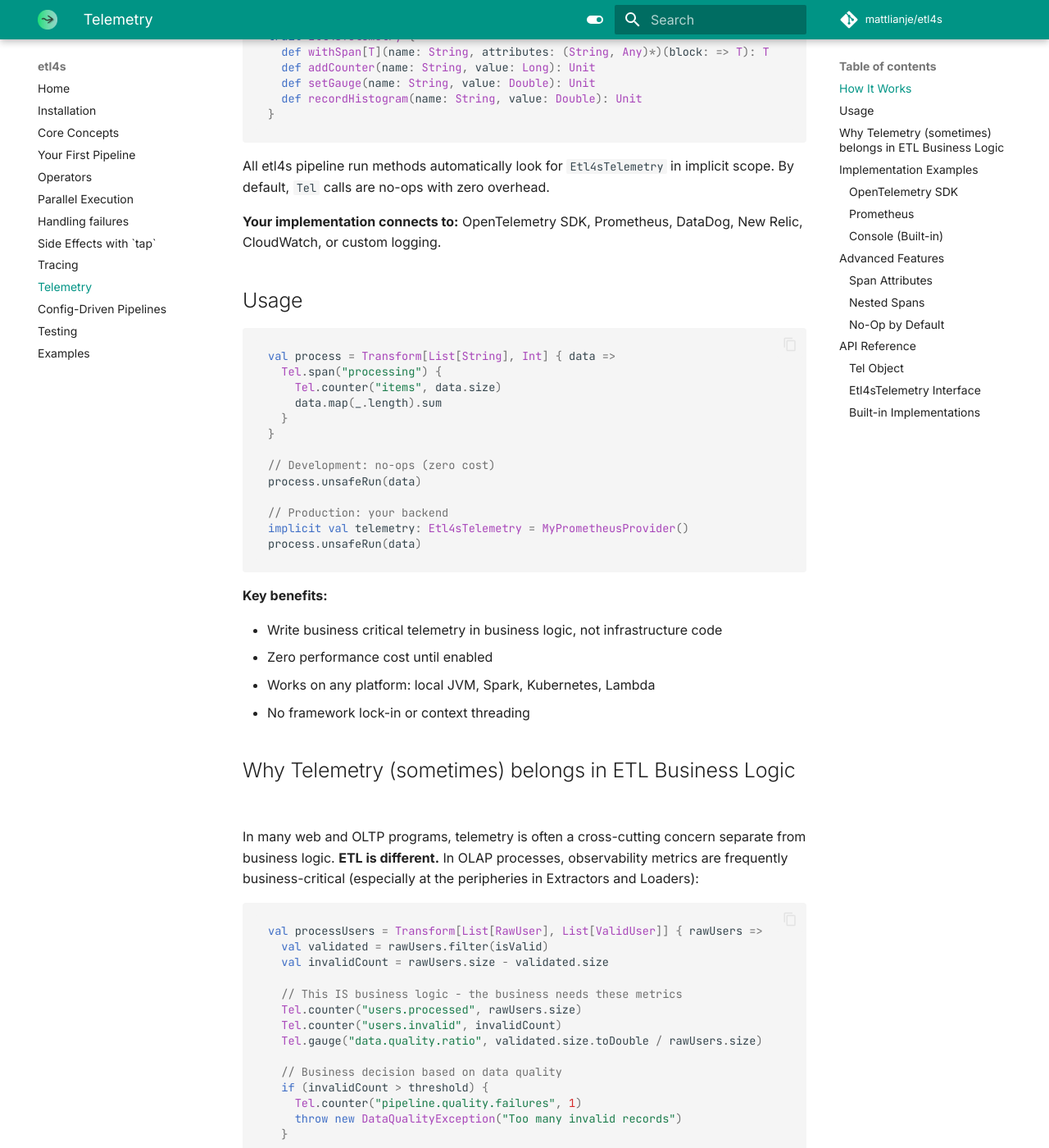
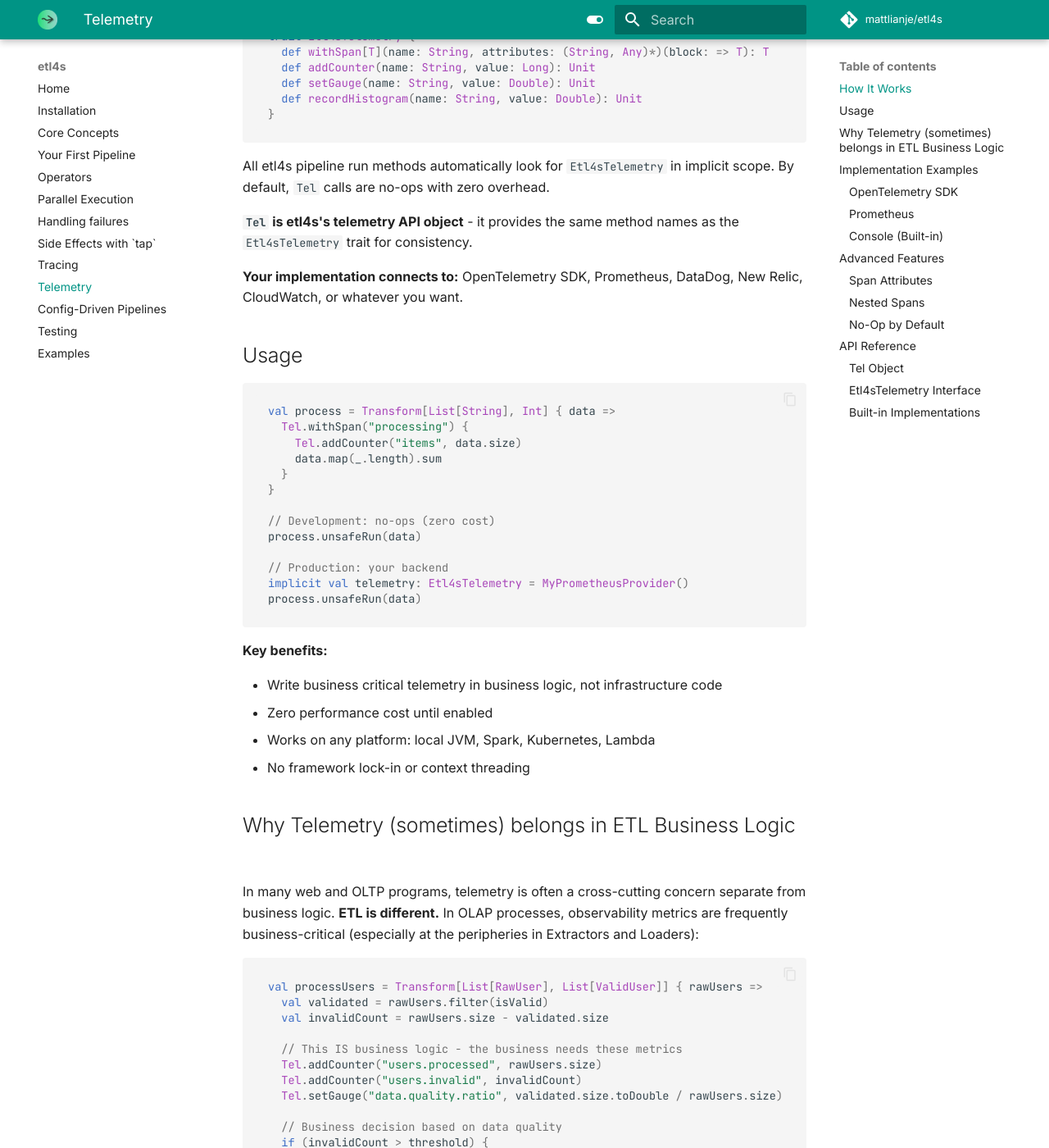
Before and after one commit to mattlianje/etl4s, an MkDocs documentation site: the page built from docs/opentelemetry.md, in a window 1280 px wide and 1400 px high, scrolled down 287 px. Shown: the whole window at 82% size. Built offline with MkDocs 1.6.1 and Material for MkDocs 9.7.7, drawn with Linux system fonts in a browser that asks for light colours; comment, search, counter and statistics services are not loaded; some of the changed text lies outside the part shown.

Commit message:
tweak telemetry interface + docs

````diff
--- a/docs/opentelemetry.md
+++ b/docs/opentelemetry.md
@@ -15,14 +15,16 @@ trait Etl4sTelemetry {
 
 All etl4s pipeline run methods automatically look for `Etl4sTelemetry` in implicit scope. By default, `Tel` calls are no-ops with zero overhead.
 
-**Your implementation connects to:** OpenTelemetry SDK, Prometheus, DataDog, New Relic, CloudWatch, or custom logging.
+**`Tel` is etl4s's telemetry API object** - it provides the same method names as the `Etl4sTelemetry` trait for consistency.
+
+**Your implementation connects to:** OpenTelemetry SDK, Prometheus, DataDog, New Relic, CloudWatch, or whatever you want.
 
 ## Usage
 
 ```scala
 val process = Transform[List[String], Int] { data =>
-  Tel.span("processing") {
-    Tel.counter("items", data.size)
+  Tel.withSpan("processing") {
+    Tel.addCounter("items", data.size)
     data.map(_.length).sum
   }
 }
@@ -52,13 +54,13 @@ val processUsers = Transform[List[RawUser], List[ValidUser]] { rawUsers =>
   val invalidCount = rawUsers.size - validated.size
 
   // This IS business logic - the business needs these metrics
-  Tel.counter("users.processed", rawUsers.size)
-  Tel.counter("users.invalid", invalidCount)
-  Tel.gauge("data.quality.ratio", validated.size.toDouble / rawUsers.size)
+  Tel.addCounter("users.processed", rawUsers.size)
+  Tel.addCounter("users.invalid", invalidCount)
+  Tel.setGauge("data.quality.ratio", validated.size.toDouble / rawUsers.size)
 
   // Business decision based on data quality
   if (invalidCount > threshold) {
-    Tel.counter("pipeline.quality.failures", 1)
+    Tel.addCounter("pipeline.quality.failures", 1)
     throw new DataQualityException("Too many invalid records")
   }
 
@@ -120,7 +122,7 @@ implicit val telemetry: Etl4sTelemetry = Etl4sConsoleTelemetry()
 
 ### Span Attributes
 ```scala
-Tel.span("processing",
+Tel.withSpan("processing",
   "input.size" -> data.size,
   "batch.id" -> batchId
 ) {
@@ -131,8 +133,8 @@ Tel.span("processing",
 ### Nested Spans
 Spans automatically nest when called within each other:
 ```scala
-Tel.span("outer") {
-  val result = Tel.span("inner") {
+Tel.withSpan("outer") {
+  val result = Tel.withSpan("inner") {
     // nested processing
     computeResult()
   }
@@ -144,7 +146,7 @@ Tel.span("outer") {
 Without an `Etl4sTelemetry`, all calls are no-ops with zero overhead:
 ```scala
 // No implicit provider - all Tel calls do nothing
-Tel.span("processing") { Tel.counter("processed", 1) }
+Tel.withSpan("processing") { Tel.addCounter("processed", 1) }
 ```
 
 ## API Reference
@@ -152,10 +154,10 @@ Tel.span("processing") { Tel.counter("processed", 1) }
 ### Tel Object
 | Method | Description |
 |:-------|:------------|
-| `Tel.span(name)(block)` | Execute block in named span |
-| `Tel.counter(name, value)` | Increment counter |
-| `Tel.gauge(name, value)` | Set gauge value |
-| `Tel.histogram(name, value)` | Record histogram value |
+| `Tel.withSpan(name)(block)` | Execute block in named span |
+| `Tel.addCounter(name, value)` | Increment counter |
+| `Tel.setGauge(name, value)` | Set gauge value |
+| `Tel.recordHistogram(name, value)` | Record histogram value |
 
 ### Etl4sTelemetry Interface
 | Method | Description |
````
Also changed, not shown: README.md (+3 -3 lines), 3 other files.
